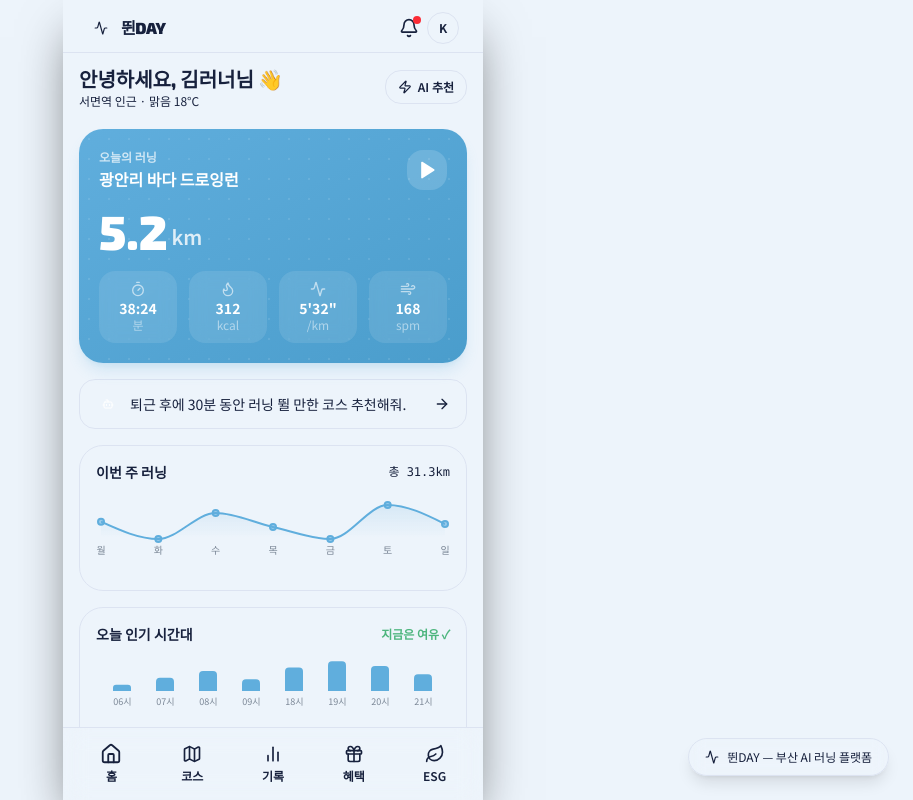
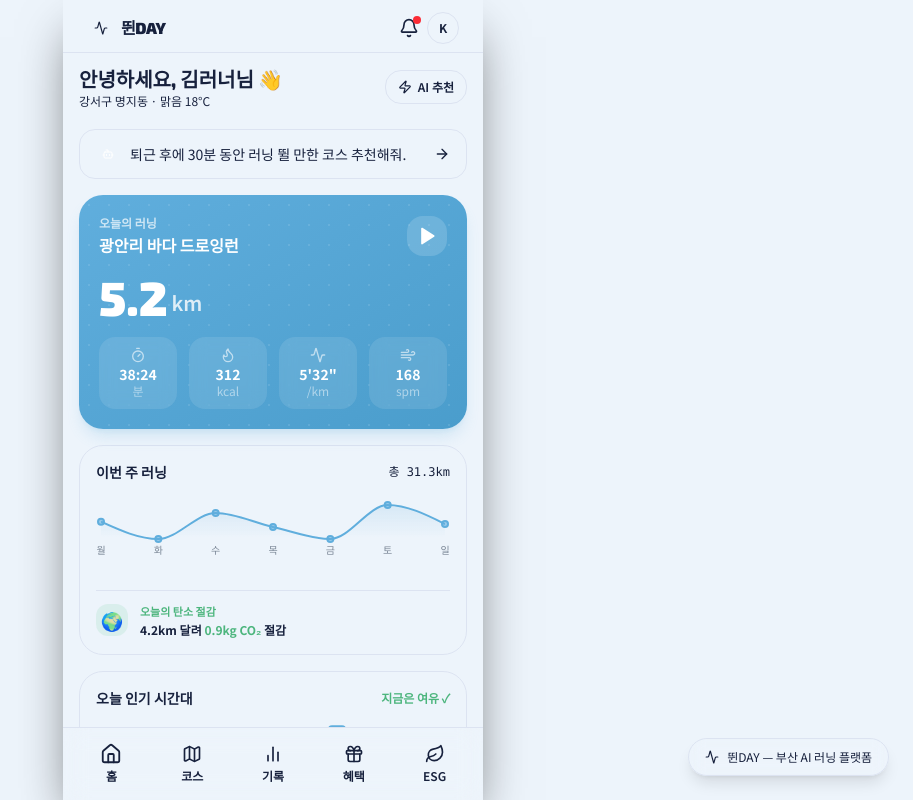
Before and after one commit to codeverse-pbl-team02/co-creation, a React (Vite) app: page / in a window 1280 px wide. Shown: the whole page, without its empty margins (367-1280 px from the left). Built offline with nearby package versions, Linux system fonts and the light colour scheme.

Commit message:
feat: 홈 화면 위치 및 콘텐츠 배치 개선

```diff
--- a/src/app/App.tsx
+++ b/src/app/App.tsx
@@ -76,7 +76,7 @@ export default function App() {
               {homeCourseFlow ? <>코스 탐색</> : activeTab === "홈" ? <>안녕하세요, 김러너님 👋</> : activeTab === "코스" ? <>코스 탐색</> : activeTab === "기록" ? <>내 기록</> : activeTab === "혜택" ? <>동백전 · 혜택</> : <>ESG 챌린지</>}
             </h1>
             <p className="text-xs text-muted-foreground">
-              {homeCourseFlow ? "AI가 최적 코스를 추천해드려요" : activeTab === "홈" ? "서면역 인근 · 맑음 18°C" : activeTab === "코스" ? "AI가 최적 코스를 추천해드려요" : activeTab === "기록" ? "2025년 1월 누적 기록" : activeTab === "혜택" ? "러닝 완주로 적립한 혜택" : "함께 만드는 더 나은 부산"}
+              {homeCourseFlow ? "AI가 최적 코스를 추천해드려요" : activeTab === "홈" ? "강서구 명지동 · 맑음 18°C" : activeTab === "코스" ? "AI가 최적 코스를 추천해드려요" : activeTab === "기록" ? "2025년 1월 누적 기록" : activeTab === "혜택" ? "러닝 완주로 적립한 혜택" : "함께 만드는 더 나은 부산"}
             </p>
           </div>
           {activeTab === "홈" && !homeCourseFlow && (
--- a/src/app/screens/CourseScreen.tsx
+++ b/src/app/screens/CourseScreen.tsx
@@ -11,7 +11,7 @@ import {
   Flame, Wind, Droplets, Timer, X, Filter, Bot
 } from "lucide-react";
 
-function PetCertCompleteScreen({ onClose }: { onClose: () => void }) {
+export function PetCertCompleteScreen({ onClose }: { onClose: () => void }) {
   return (
     <div className="flex flex-col gap-4 pb-6 pt-4">
       {/* Title */}
@@ -89,7 +89,7 @@ function PetCertCompleteScreen({ onClose }: { onClose: () => void }) {
 
 // ─── Running Complete Screen ───────────────────────────────
 
-function PetCertScreen({ onBack, onSubmit }: { onBack: () => void; onSubmit: () => void }) {
+export function PetCertScreen({ onBack, onSubmit }: { onBack: () => void; onSubmit: () => void }) {
   return (
     <div className="flex flex-col gap-4 pb-6 pt-2">
       <div className="px-4 pt-1 pb-0">
--- a/src/app/screens/HomeScreen.tsx
+++ b/src/app/screens/HomeScreen.tsx
@@ -1,5 +1,7 @@
+import { useState } from "react";
 import { MiniMap } from "../components/CourseMaps";
 import { POPULARITY, WEEKLY } from "../data";
+import { PetCertScreen, PetCertCompleteScreen } from "./CourseScreen";
 import {
   BarChart, Bar, XAxis, YAxis, ResponsiveContainer, Tooltip,
   AreaChart, Area, RadarChart, Radar, PolarGrid, PolarAngleAxis,
@@ -23,8 +25,17 @@ export function HomeScreen({ onStartCourse }: { onStartCourse: () => void }) {
 
   return (
     <div className="flex flex-col gap-4 pb-4">
+      {/* AI Chatbot bar */}
+      <div className="mx-4 mt-2 flex items-center gap-2.5 bg-card border border-border rounded-2xl px-4 py-3">
+        <div className="w-6 h-6 rounded-lg bg-gradient-to-br from-primary to-accent flex items-center justify-center shrink-0">
+          <Bot className="w-3 h-3 text-white"/>
+        </div>
+        <span className="flex-1 text-sm text-muted-foreground/60 truncate">퇴근 후에 30분 동안 러닝 뛸 만한 코스 추천해줘.</span>
+        <ArrowRight className="w-4 h-4 text-muted-foreground/40 shrink-0"/>
+      </div>
+
       {/* Today card */}
-      <div className="relative rounded-3xl overflow-hidden bg-gradient-to-br from-[#60AEDD] to-[#4A9DCC] p-5 mx-4 mt-2 shadow-lg shadow-[#60AEDD]/20">
+      <div className="relative rounded-3xl overflow-hidden bg-gradient-to-br from-[#60AEDD] to-[#4A9DCC] p-5 mx-4 shadow-lg shadow-[#60AEDD]/20">
         <div className="absolute inset-0 opacity-10"
           style={{ backgroundImage: "radial-gradient(circle, #fff 1px, transparent 1px)", backgroundSize: "20px 20px" }}/>
         <div className="relative">
@@ -53,15 +64,6 @@ export function HomeScreen({ onStartCourse }: { onStartCourse: () => void }) {
         </div>
       </div>
 
-      {/* AI Chatbot bar */}
-      <div className="mx-4 flex items-center gap-2.5 bg-card border border-border rounded-2xl px-4 py-3">
-        <div className="w-6 h-6 rounded-lg bg-gradient-to-br from-primary to-accent flex items-center justify-center shrink-0">
-          <Bot className="w-3 h-3 text-white"/>
-        </div>
-        <span className="flex-1 text-sm text-muted-foreground/60 truncate">퇴근 후에 30분 동안 러닝 뛸 만한 코스 추천해줘.</span>
-        <ArrowRight className="w-4 h-4 text-muted-foreground/40 shrink-0"/>
-      </div>
-
       {/* Weekly AreaChart */}
       <div className="mx-4 bg-card border border-border rounded-3xl p-4">
         <div className="flex items-center justify-between mb-3">
@@ -85,6 +87,13 @@ export function HomeScreen({ onStartCourse }: { onStartCourse: () => void }) {
             <Area type="monotone" dataKey="km" stroke="#60AEDD" strokeWidth={2} fill="url(#wg)" dot={{ fill:"#60AEDD", r:3 }}/>
           </AreaChart>
         </ResponsiveContainer>
+        <div className="mt-4 pt-3 border-t border-border flex items-center gap-3">
+          <div className="w-8 h-8 rounded-xl bg-[#6ACF98]/15 flex items-center justify-center text-lg shrink-0">🌍</div>
+          <div className="flex-1 min-w-0">
+            <p className="text-[11px] text-[#4CB57D] font-medium mb-0.5">오늘의 탄소 절감</p>
+            <p className="text-xs font-bold text-foreground">4.2km 달려 <span className="text-[#4CB57D]">0.9kg CO₂</span> 절감</p>
+          </div>
+        </div>
       </div>
 
       {/* Popular time */}
@@ -151,15 +160,7 @@ export function HomeScreen({ onStartCourse }: { onStartCourse: () => void }) {
         </div>
       </div>
 
-      {/* ESG mini card */}
-      <div className="mx-4 bg-gradient-to-r from-[#6ACF98]/12 to-[#60AEDD]/10 border border-[#DCE3F1] rounded-3xl p-4 flex items-center gap-4">
-        <div className="w-12 h-12 rounded-2xl bg-[#6ACF98]/15 flex items-center justify-center text-2xl shrink-0">🌍</div>
-        <div className="flex-1 min-w-0">
-          <p className="text-xs text-[#4CB57D] font-medium mb-0.5">오늘의 탄소 절감</p>
-          <p className="text-sm font-bold text-foreground">4.2km 달려 <span className="text-[#4CB57D]">0.9kg CO₂</span> 절감</p>
-        </div>
-        <ArrowRight className="w-4 h-4 text-muted-foreground shrink-0"/>
-      </div>
+
     </div>
   );
 }
```
Also changed, not shown: 1 other file (tests, documents, lock files or other folders).
